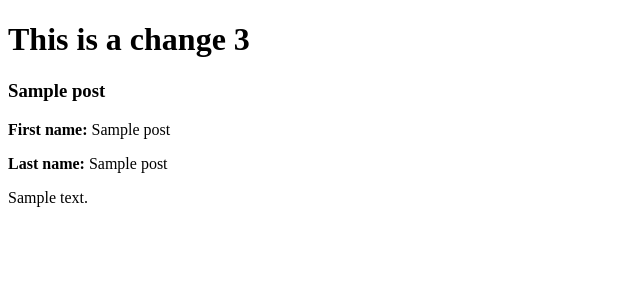
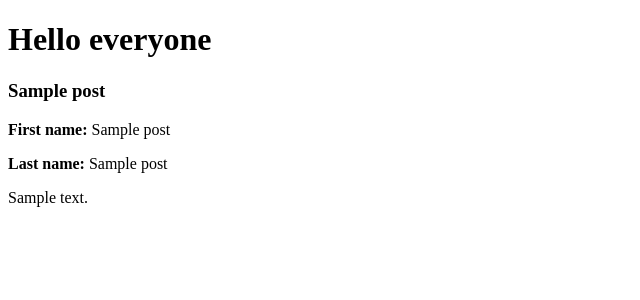
Before and after one commit to tvaidotas/FirstFlaskApp, a Flask app: page / in a window 1280 px wide. Shown: the part 26-326 px from the top of the page, without its empty margins (0-640 px from the left). Run offline with Flask 2, Linux system fonts and the light colour scheme; tables that the repository leaves empty hold one stand-in row (values such as "Sample post"); parts of the project's set-up code (start-up, migrations or seed data) failed here and were passed over.

Commit message:
showing a change

```diff
--- a/templates/homepage.html
+++ b/templates/homepage.html
@@ -1,7 +1,7 @@
 {% extends "layout.html" %}
 
 {% block body_content %}
-    <h1>This is a change 3</h1>
+    <h1>Hello everyone</h1>
 
     {% for post in posts %}
         <div>
```
